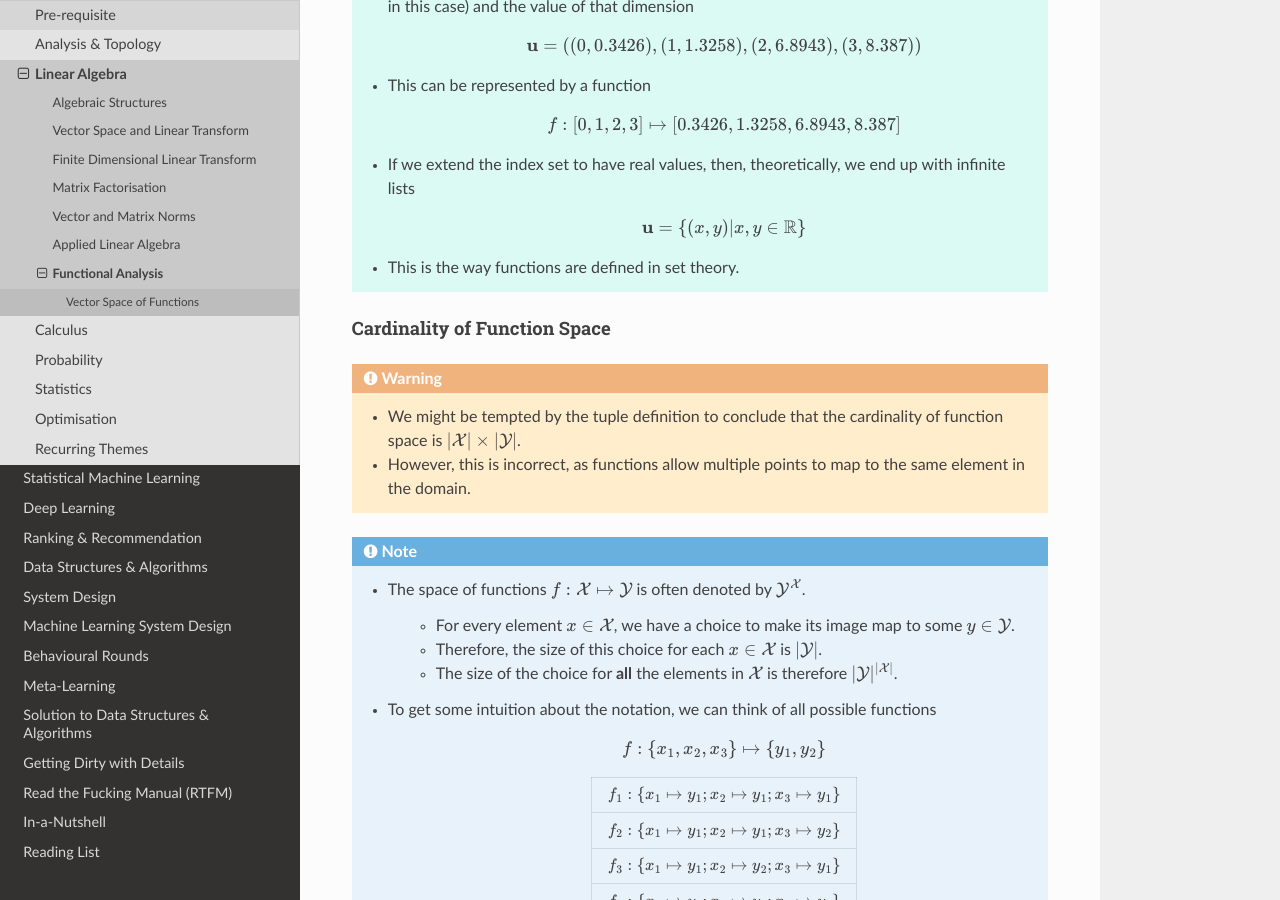
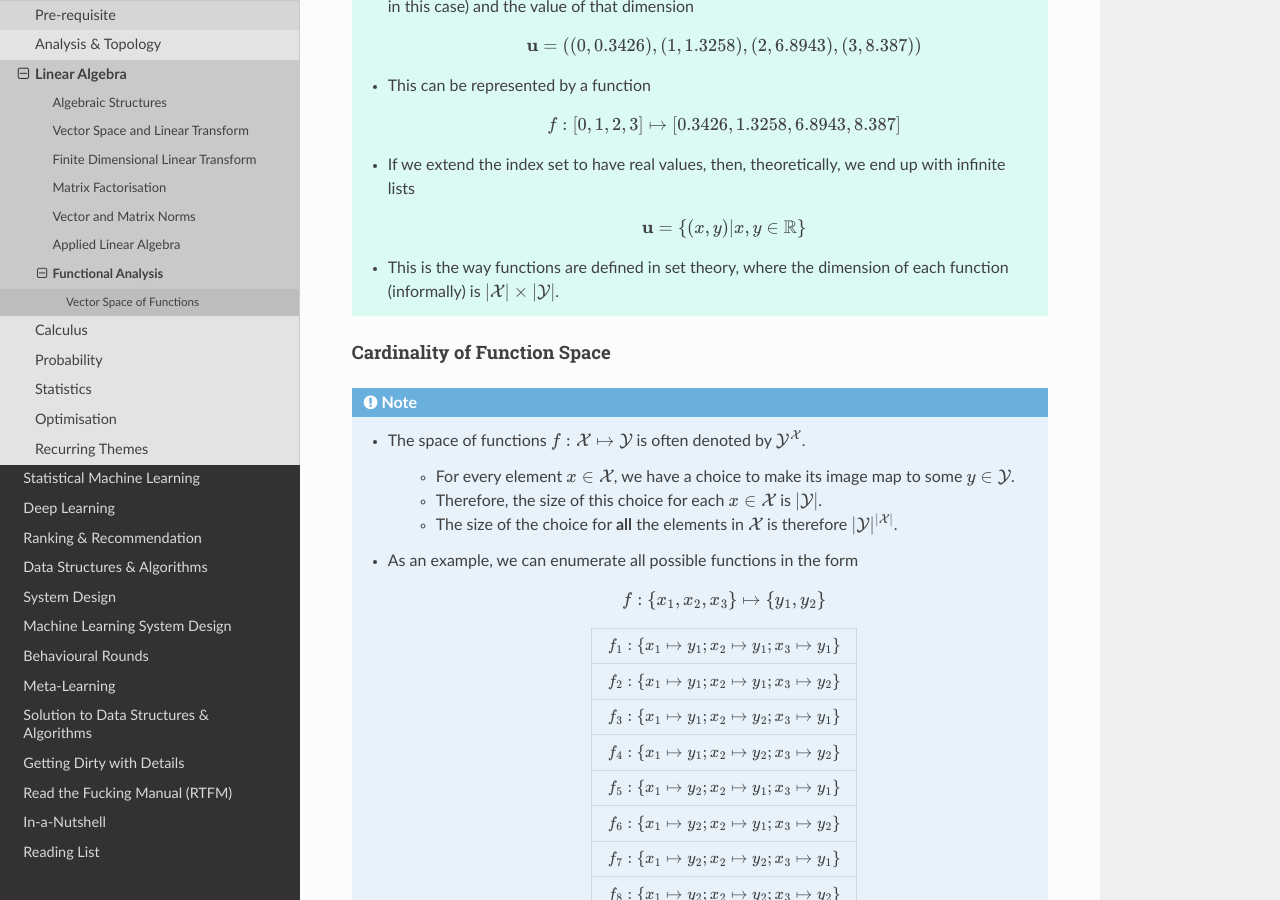
Before and after one commit to uselesstechjunks/leetcode, a Sphinx documentation site: the page built from docs/source/math/linalg/funan.rst, in a window 1280 px wide and 900 px high, scrolled down 492 px. Built offline with Sphinx 7.4.7 and the Read the Docs theme 2.0.0, drawn with Linux system fonts in a browser that asks for light colours.

Commit message:
Update funan.rst

```diff
--- a/docs/source/math/linalg/funan.rst
+++ b/docs/source/math/linalg/funan.rst
@@ -20,21 +20,17 @@ Functions are vectors : Intuition
 	* If we extend the index set to have real values, then, theoretically, we end up with infinite lists
 
 		.. math:: \mathbf{u}=\{(x,y)|x,y\in\mathbb{R}\}
-	* This is the way functions are defined in set theory.
+	* This is the way functions are defined in set theory, where the dimension of each function (informally) is :math:`|\mathcal{X}|\times|\mathcal{Y}|`.
 
 Cardinality of Function Space
 --------------------------------------------------------------------------------
-.. warning::
-	* We might be tempted by the tuple definition to conclude that the cardinality of function space is :math:`|\mathcal{X}|\times|\mathcal{Y}|`.
-	* However, this is incorrect, as functions allow multiple points to map to the same element in the domain.
-
 .. note::
 	* The space of functions :math:`f:\mathcal{X}\mapsto\mathcal{Y}` is often denoted by :math:`\mathcal{Y}^{\mathcal{X}}`.
 
 		* For every element :math:`x\in\mathcal{X}`, we have a choice to make its image map to some :math:`y\in\mathcal{Y}`.
 		* Therefore, the size of this choice for each :math:`x\in\mathcal{X}` is :math:`|\mathcal{Y}|`.
 		* The size of the choice for **all** the elements in :math:`\mathcal{X}` is therefore :math:`|\mathcal{Y}|^{|\mathcal{X}|}`.
-	* To get some intuition about the notation, we can think of all possible functions
+	* As an example, we can enumerate all possible functions in the form
 
 		.. math:: f:\{x_1,x_2,x_3\}\mapsto\{y_1,y_2\}
 
```
